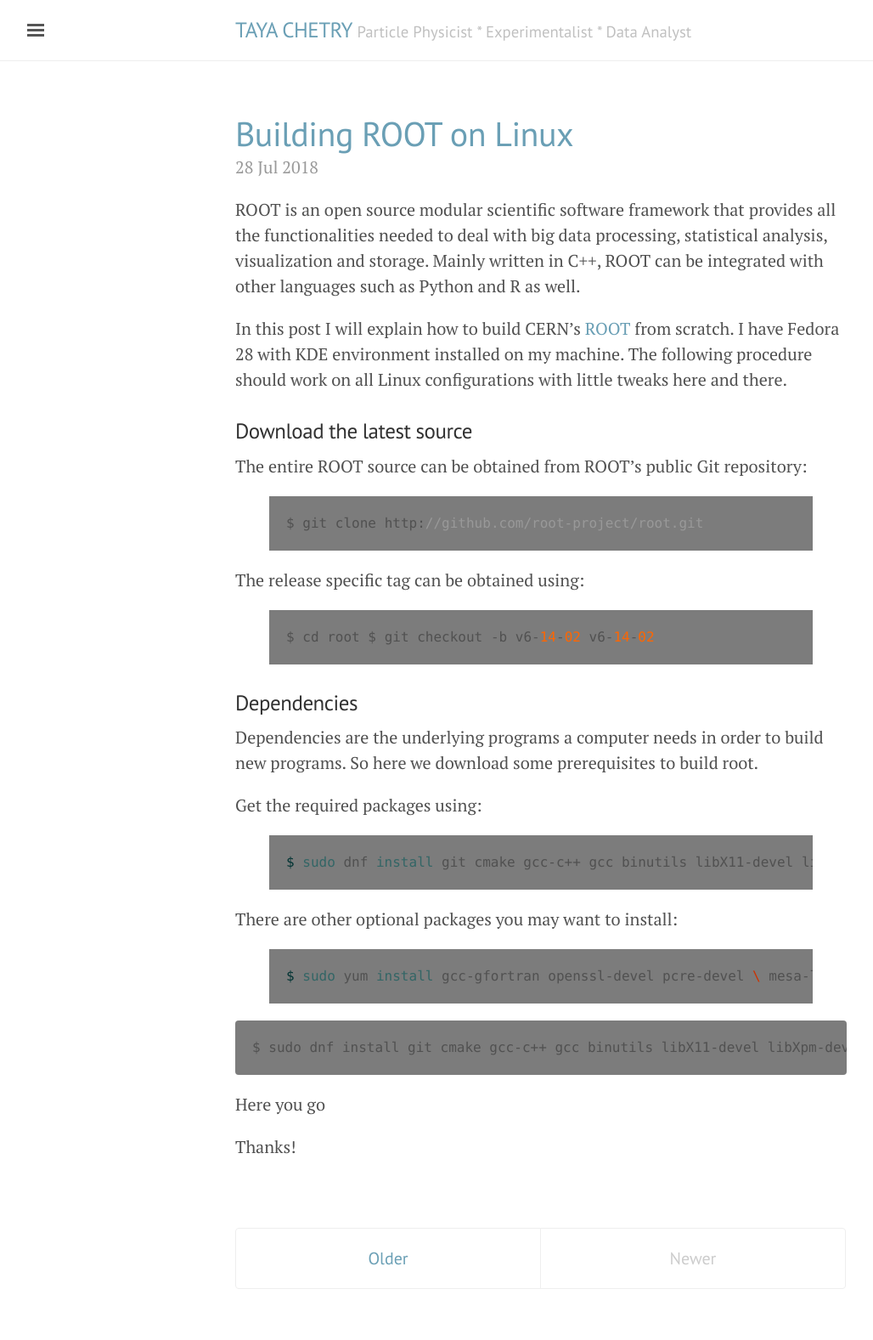
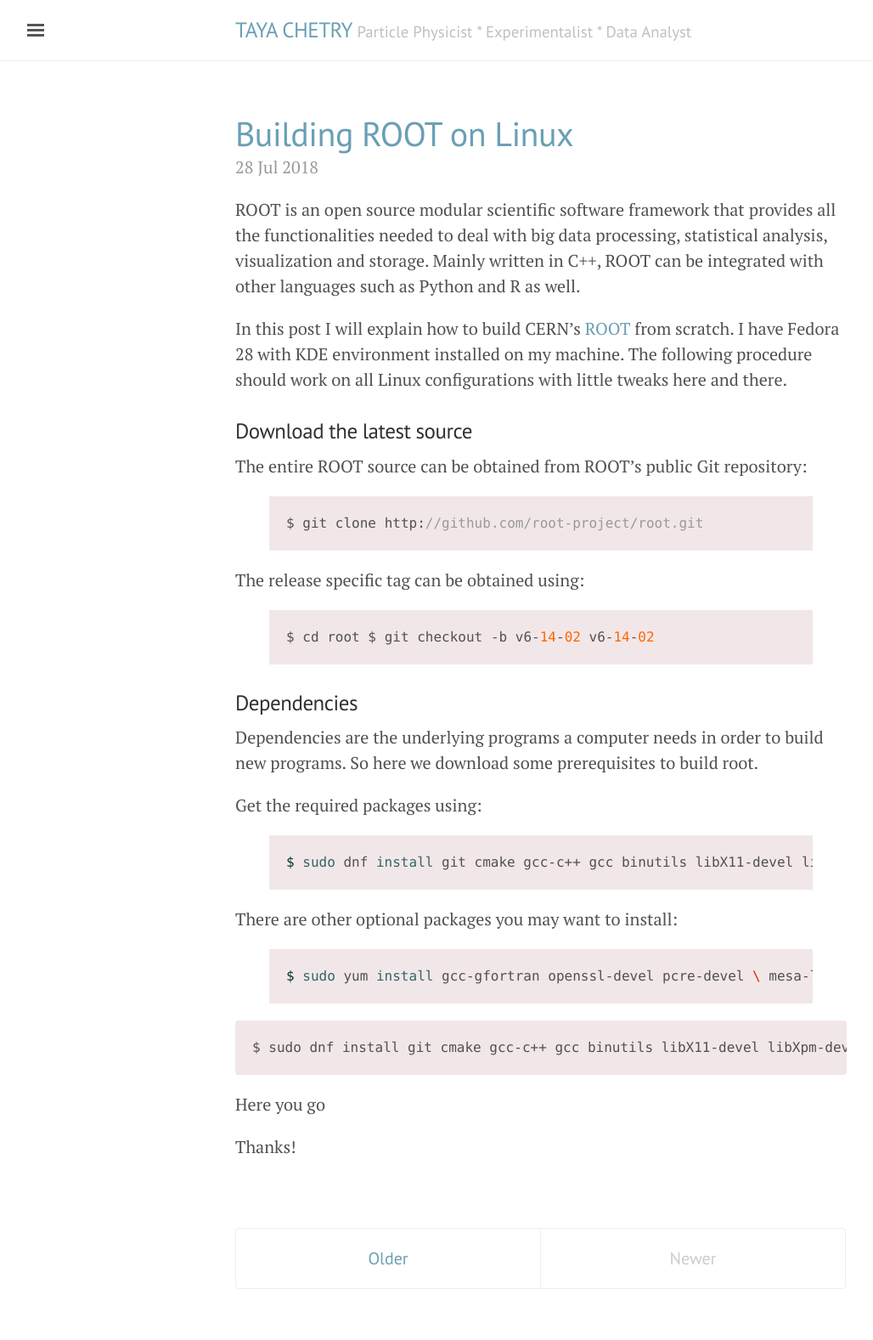
Before and after one commit to tchetry/tchetry.github.io, a Jekyll site: the page built from index.html, in a window 1280 px wide. Shown: the whole page at 85% size, without its empty margins (3-1031 px from the left). Built offline with Jekyll 4.4.1, drawn with Linux system fonts in a browser that asks for light colours; the list of posts is cut into pages by our own code.

Commit message:
edit css

```diff
--- a/public/css/poole.css
+++ b/public/css/poole.css
@@ -156,7 +156,7 @@ code {
   padding: .25em .5em;
   font-size: 85%;
   color: #bf616a;
-  background-color: #7C7C7C;
+  background-color: #f2e7e8;
   border-radius: 3px;
 }
 pre {
@@ -171,16 +171,16 @@ pre {
   white-space: nowrap;
   /*word-break: break-all;*/
   /*word-wrap: break-word;*/
-  background-color: #7C7C7C;
+  background-color: #f2e7e8;
   line-height: 1.5;
   overflow-x: auto;
   &::-webkit-scrollbar {
     height: 12px;
-    background-color: #34362e;
+    background-color: #f2e7e8;
     border-radius: 0 0 4px 4px;
   }
   &::-webkit-scrollbar-thumb:horizontal {
-    background-color: #6a6d5d;
+    background-color: #f2e7e8;
     @include rounded(4px);
   }
 }
```
